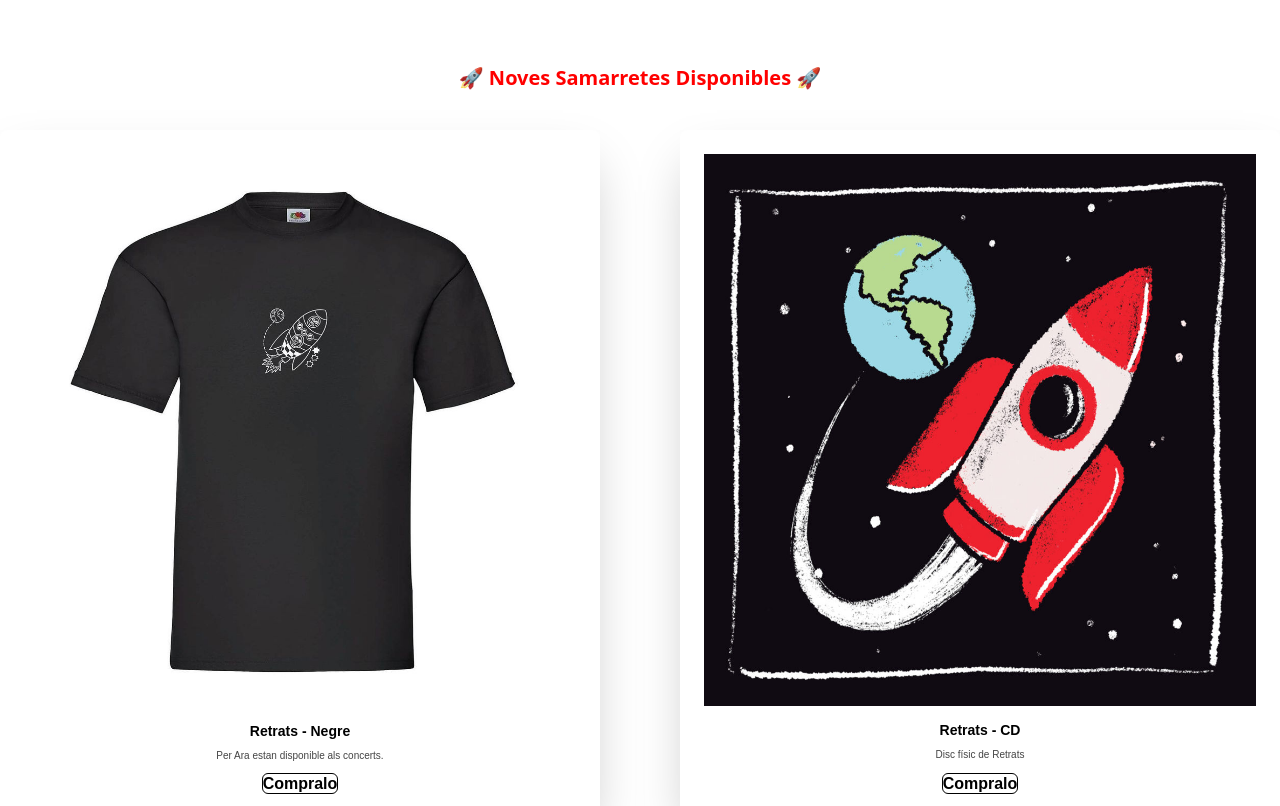
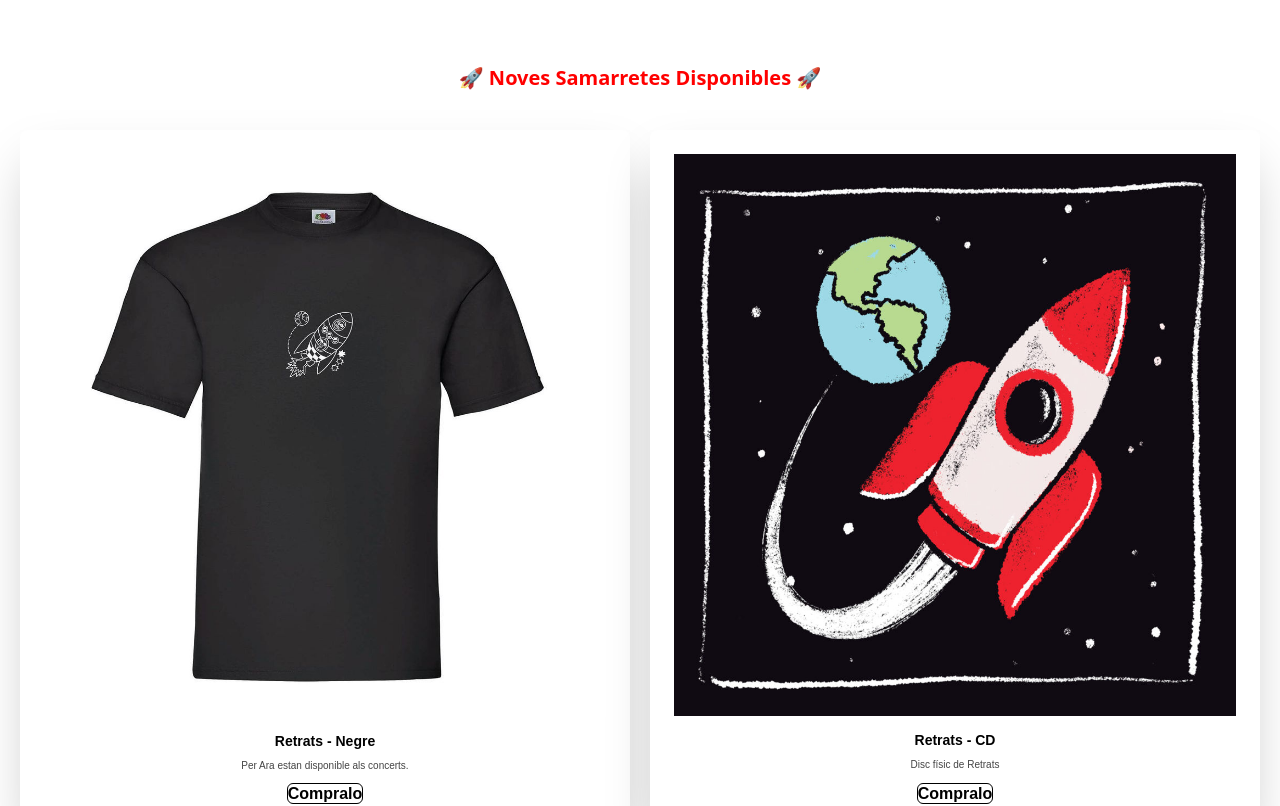
Before and after one commit to Telmiyo/sexenni-website, a Next.js app: page / in a window 1280 px wide. Shown: the part 580-1386 px from the top of the page. Built offline with nearby package versions, Linux system fonts and the light colour scheme.

Commit message:
Update index.js

```diff
--- a/pages/index.js
+++ b/pages/index.js
@@ -42,7 +42,7 @@ const Page = () => {
         </Link>
 
         <Heading mt={20} mb={10} as='h2' fontSize={'xl'} textColor='red'>🚀 Noves Samarretes Disponibles 🚀</Heading>
-        <SimpleGrid columns={2} gap={20} >
+        <SimpleGrid columns={2} gap={5} mx={5}>
           <ProductGridItem
           src={'/images/contents/t-shirt-sexenni.jpeg'}
           name={'Retrats - Negre'}
```
